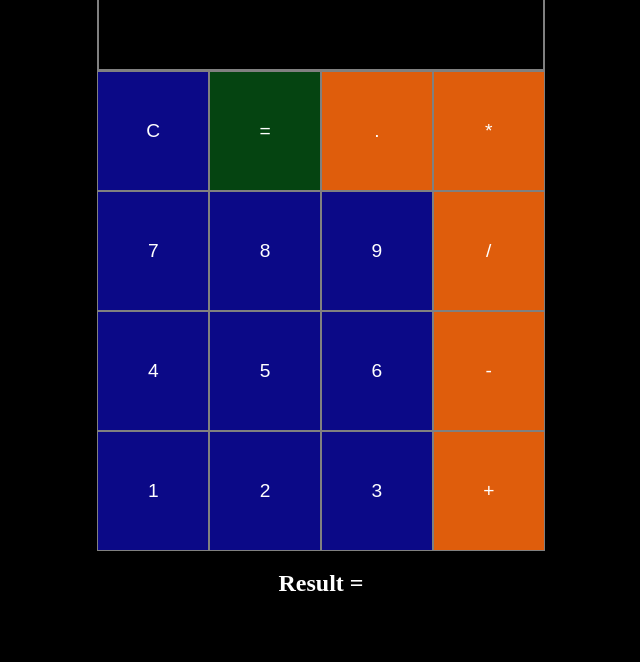
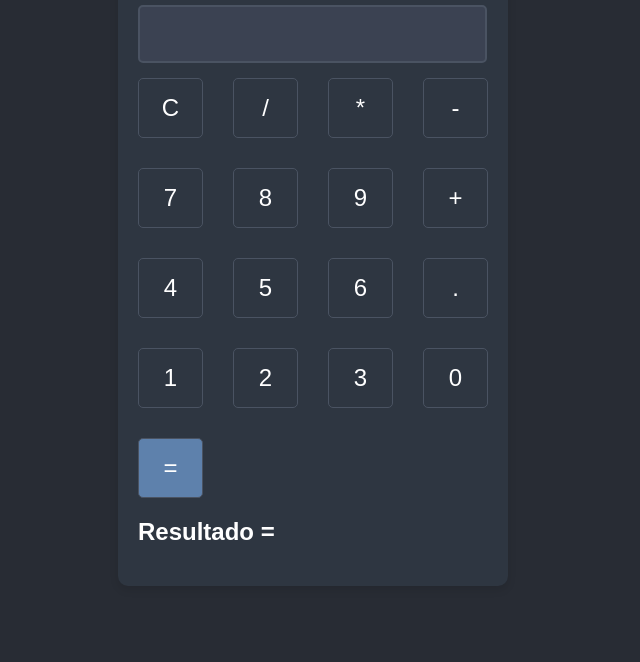
Before and after one commit to brunoverc/Senac.Calculadora-web, a website: page index.html in a window 1280 px wide. Shown: the part 154-816 px from the top of the page, without its empty margins (327-967 px from the left). Drawn offline with nearby package versions, Linux system fonts and the light colour scheme.

Commit message:
css and JS refactored

```diff
--- a/index.html
+++ b/index.html
@@ -7,45 +7,36 @@
     <meta name="viewport" content="width=device-width, initial-scale=1.0">
     <link rel="stylesheet" href="styles.css">
     <script src="https://code.jquery.com/jquery-3.6.0.min.js"></script>
-    <title>Educative's Calculator</title>
+    <title>Calculadora</title>
 </head>
 
 <body>
     <div class="calculator">
-        <h1 class="title">Calculator</h1>
-        <div class="one-nine">
-            <div class="input-div">
-                <p class="input"></p>
-            </div>
+        <h1 class="title">Calculadora</h1>
+        <div class="input-div">
+            <p class="input"></p>
+        </div>
+        <div class="buttons">
             <button class="num-btn clear">C</button>
-
-
-            <button class="num-btn-equal equal">=</button>
-            <button class="num-btn-signal decimal">.</button>
+            <button class="num-btn-signal divide">/</button>
             <button class="num-btn-signal multiply">*</button>
-
+            <button class="num-btn-signal minus">-</button>
             <button class="num-btn seven">7</button>
             <button class="num-btn eight">8</button>
             <button class="num-btn nine">9</button>
-
-            <button class="num-btn-signal divide">/</button>
-
-
+            <button class="num-btn-signal plus">+</button>
             <button class="num-btn four">4</button>
             <button class="num-btn five">5</button>
             <button class="num-btn six">6</button>
-
-            <button class="num-btn-signal minus">-</button>
-
-            <button class="num-btn one">1</button>
-            <button class="num-btn two">2</button>
-            <button class="num-btn three">3</button>
-            <button class="num-btn-signal plus">+</button>
-
+            <button class="num-btn-signal decimal">.</button>
+            <button class="num-btn two">1</button>
+            <button class="num-btn three">2</button>
+            <button class="num-btn zero">3</button>
+            <button class="num-btn one">0</button>
+            <button class="num-btn-equal equal">=</button>
         </div>
-
         <div class="result">
-            <h2>Result = </h2>
+            <h2>Resultado = </h2>
         </div>
     </div>
     <script src="./index.js"></script>
--- a/index.js
+++ b/index.js
@@ -2,13 +2,28 @@ $(document).ready(function () {
     var expression = '';
 
     $('.clear').click(function () {
-        $('.input').text('');
-        expression = '';
-        result = '';
-        $('h2').text("Result = " + result);
+        clearInput();
     });
 
     $('.equal').click(function () {
+        evaluateExpression();
+    });
+
+    $('.multiply, .divide, .minus, .plus').click(function () {
+        handleOperatorInput($(this).text());
+    });
+
+    $('.one, .two, .three, .four, .five, .six, .seven, .eight, .nine, .decimal, .zero').click(function () {
+        handleNumberInput($(this).text());
+    });
+
+    function clearInput() {
+        $('.input').text('');
+        expression = '';
+        $('h2').text("Result = ");
+    }
+
+    function evaluateExpression() {
         expression = $('.input').text();
         try {
             var result = eval(expression);
@@ -16,16 +31,29 @@ $(document).ready(function () {
         } catch (error) {
             alert('Invalid expression');
         }
-    });
+    }
 
-    $('.multiply, .divide, .minus, .plus').click(function () {
-        expression += $(this).text();
+    function handleOperatorInput(operator) {
+        expression += operator;
         $('.input').text(expression);
-    });
+    }
 
-    $('.one, .two, .three, .four, .five, .six, .seven, .eight, .nine, .decimal').click(function () {
-        expression += $(this).text();
-        $('.input').text(expression);
-    });
+    function handleNumberInput(number) {
+        if (number === '0' && expression === '0') {
+            // Não faça nada se houver zeros consecutivos
+            return;
+        }
 
+        //Verifique se a entrada é zero e se já existem zeros no início
+        if (number === '0' && expression.length === 0) {
+            // Não faça nada se já houver zeros no início
+            if (!expression.startsWith('0')) {
+                expression += number;
+                $('.input').text(expression);
+            }
+        } else {
+            expression += number;
+            $('.input').text(expression);
+        }
+    }
 });
--- a/styles.css
+++ b/styles.css
@@ -1,84 +1,78 @@
 body {
-    background-color: black;
-    color: white;
-}
-
-.one-nine {
-    display: grid;
-    grid-template-columns: 1fr 1fr 1fr 1fr;
+    background-color: #282c34;
+    color: #ffffff;
+    font-family: 'Arial', sans-serif;
+    margin: 0;
+    display: flex;
+    align-items: center;
+    justify-content: center;
+    min-height: 100vh;
 }
 
 .calculator {
-    display: flex;
-    flex-direction: column;
-    justify-content: center;
-    align-items: center;
-    width: 100vw;
-    height: 100vh;
+    width: 350px;
+    background-color: #2e3641;
+    padding: 20px;
+    border-radius: 10px;
+    box-shadow: 0 4px 8px rgba(0, 0, 0, 0.1);
 }
 
-.num-btn-signal {
-    padding: 3rem;
-    border: none;
-    font-size: larger;
-    border: 1px solid gray;
-    background-color: rgb(223, 93, 12);
-    color: white;
+.title {
+    font-size: 2rem;
+    margin-bottom: 20px;
+    text-align: center;
 }
 
-.num-btn {
-    padding: 3rem;
+.input-div {
+    width: 90%;
+    padding: 15px;
+    border: 2px solid #4a5362;
+    font-size: 1.5rem;
+    text-align: right;
+    margin-bottom: 15px;
+    border-radius: 5px;
+    background-color: #3b4252;
+}
+
+.buttons {
+    display: grid;
+    grid-template-columns: repeat(4, 1fr);
+    gap: 30px;
+}
+
+.num-btn, .num-btn-signal, .num-btn-equal {
+    padding: 15px;
     border: none;
-    font-size: larger;
-    border: 1px solid gray;
-    background-color: rgb(11, 9, 135);
-    color: white;
+    font-size: 1.5rem;
+    border: 1px solid #4a5362;
+    background-color: #2e3641;
+    color: #ffffff;
+    cursor: pointer;
+    border-radius: 5px;
+    transition: background-color 0.3s ease;
+}
+
+
+.num-btn:hover {
+    background-color: #4c566a;
 }
 
 .num-btn-equal {
-    padding: 3rem;
-    border: none;
-    font-size: larger;
-    border: 1px solid gray;
-    background-color: rgb(5, 68, 17);
-    color: white;
+    background-color: #5e81ac;
 }
 
-.num-btn:hover {
-    background-color: maroon;
-    color: white;
+.result {
+    margin-top: 20px;
 }
 
-.input-div {
-    grid-column: span 4;
-    padding-right: 1rem;
-    padding-bottom: 1rem;
-    border: 2px solid gray;
-    font-size: larger;
-    height: 5rem;
-}
+@media only screen and (max-width:800px) {
+    .calculator {
+        width: 100%;
+        border-radius: 0;
+    }
 
-.input {
-    width: 100%;
-    height: 100%;
-    padding: 0px;
-    margin: 0px;
-    display: flex;
-    flex-direction: row;
-    justify-content: flex-end;
-    align-items: flex-end;
-}
-
-
-@media only screen and (max-width:800px) {
-
-
-    .num-btn {
-        padding: 2rem;
-        border: none;
-        font-size: medium;
-        border: 1px solid gray;
-        background-color: rgb(41, 3, 3);
-        color: white;
+    .num-btn, .num-btn-signal, .num-btn-equal {
+        padding: 12px;
+        font-size: 1.2rem;
     }
 }
```
